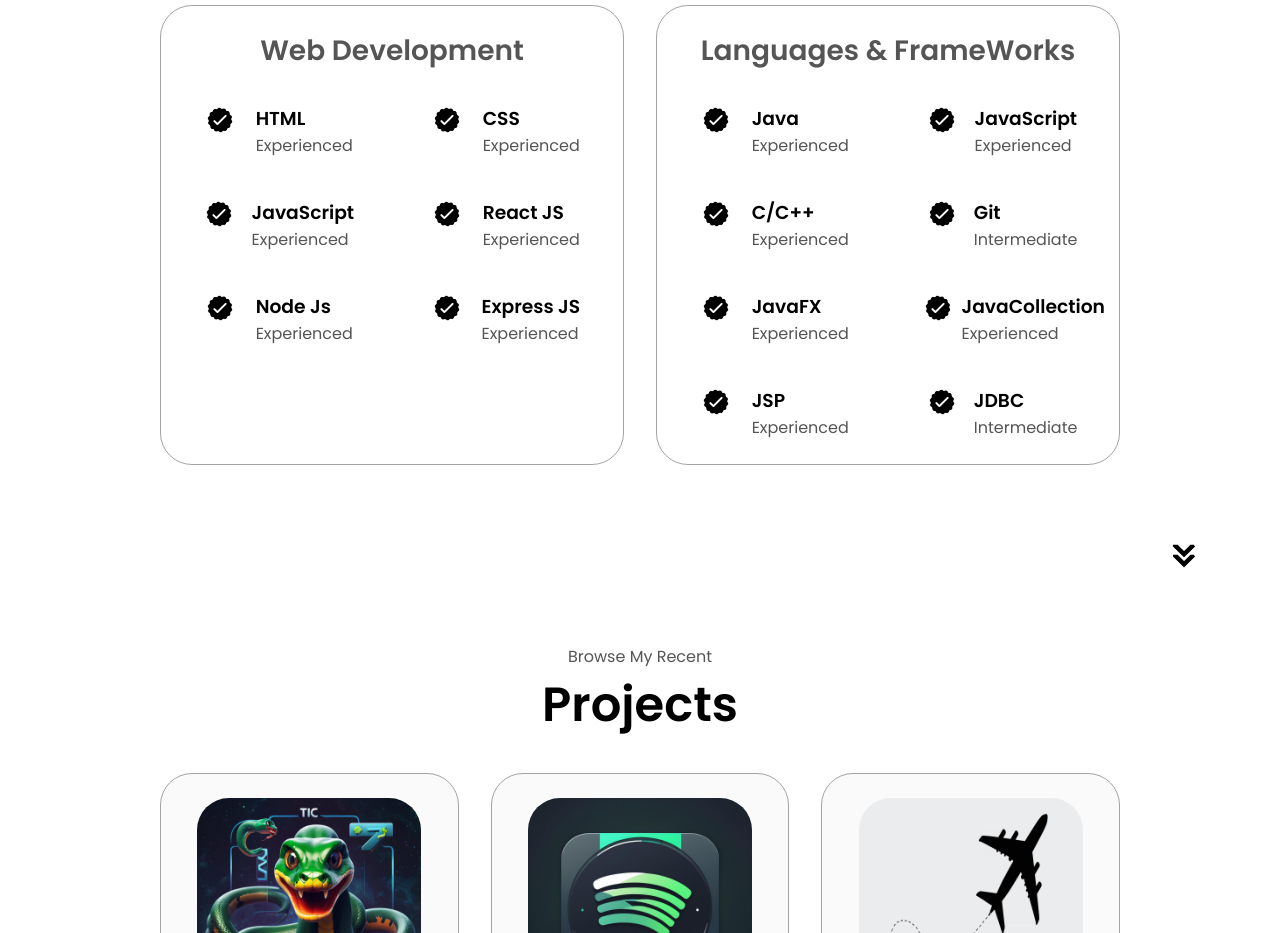
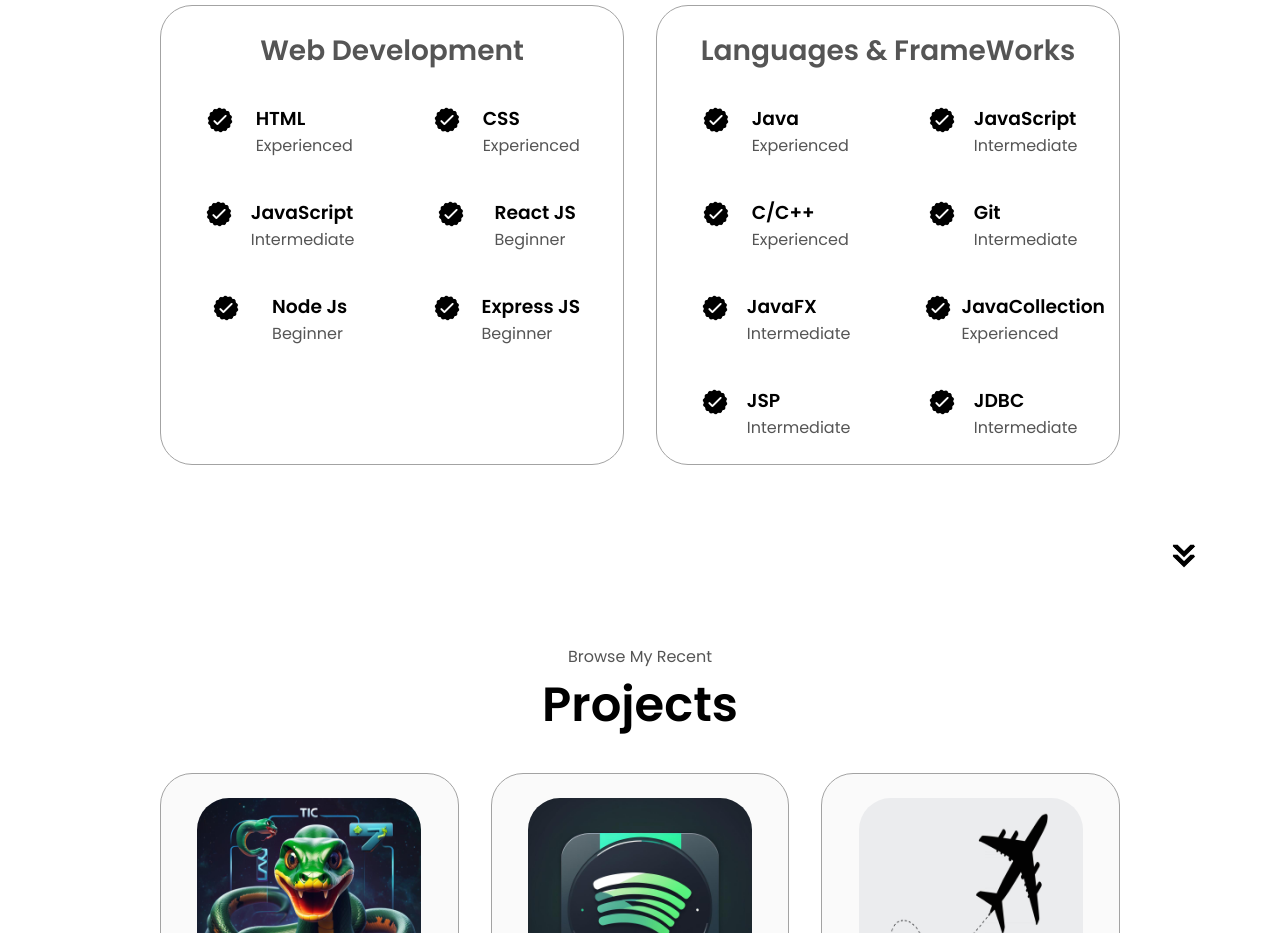
Before and after one commit to sagarpjpt/myPortfolio, a plain HTML site: page index.html in a window 1280 px wide. Shown: the part 1820-2753 px from the top of the page. Drawn offline with Linux system fonts and the light colour scheme.

Commit message:
Update index.html

```diff
--- a/index.html
+++ b/index.html
@@ -143,7 +143,7 @@
                             >
                             <div>
                                 <h3>JavaScript</h3>
-                                <p>Experienced</p>
+                                <p>Intermediate</p>
                             </div>
                         </article>
                         <article>
@@ -152,7 +152,7 @@
                             >
                             <div>
                                 <h3>React JS</h3>
-                                <p>Experienced</p>
+                                <p>Beginner</p>
                             </div>
                         </article>
                         <article>
@@ -161,7 +161,7 @@
                             >
                             <div>
                                 <h3>Node Js</h3>
-                                <p>Experienced</p>
+                                <p>Beginner   </p>
                             </div>
                         </article>
                         <article>
@@ -170,7 +170,7 @@
                             >
                             <div>
                                 <h3>Express JS</h3>
-                                <p>Experienced</p>
+                                <p>Beginner   </p>
                             </div>
                         </article>
 
@@ -195,7 +195,7 @@
                             >
                             <div>
                                 <h3>JavaScript</h3>
-                                <p>Experienced</p>
+                                <p>Intermediate</p>
                             </div>
                         </article>
                         <article>
@@ -222,7 +222,7 @@
                             >
                             <div>
                                 <h3>JavaFX</h3>
-                                <p>Experienced</p>
+                                <p>Intermediate</p>
                             </div>
                         </article>
                         <article>
@@ -240,7 +240,7 @@
                             >
                             <div>
                                 <h3>JSP</h3>
-                                <p>Experienced</p>
+                                <p>Intermediate</p>
                             </div>
                         </article>
                         <article>
```
